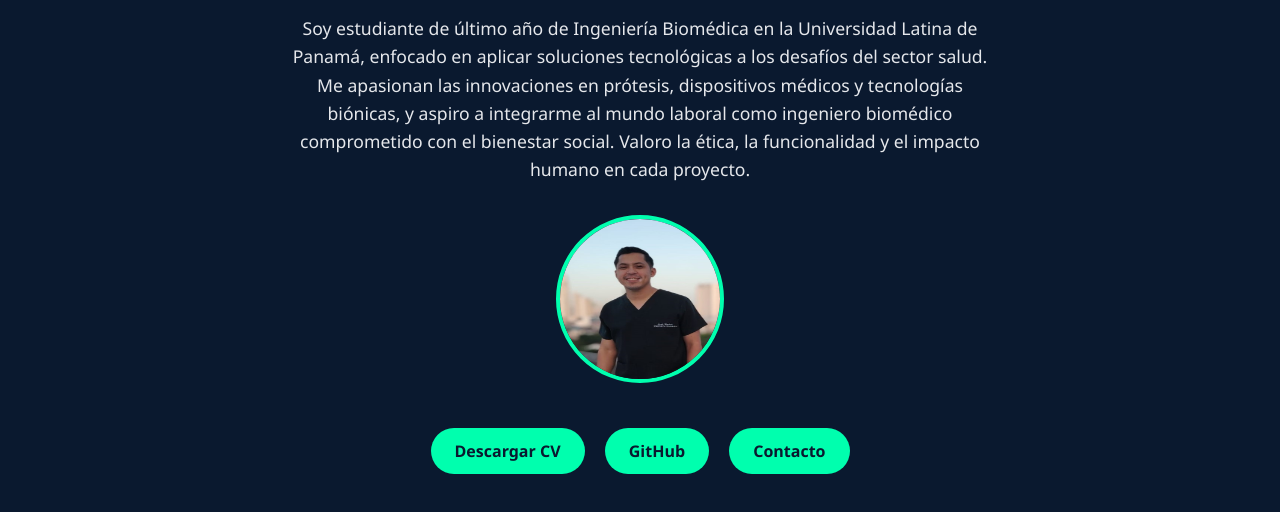
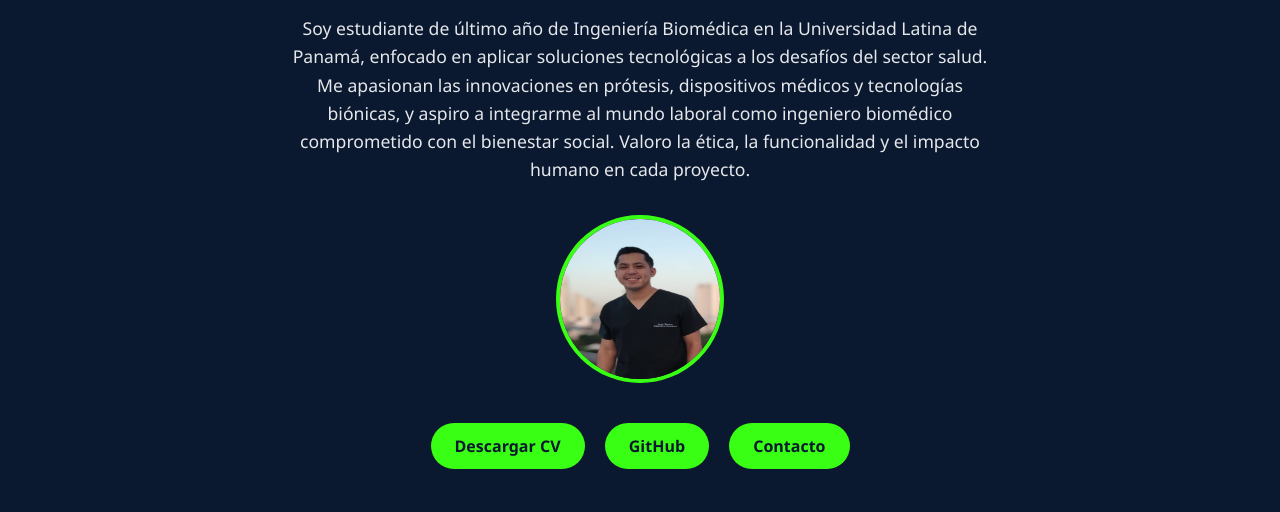
Before and after one commit to JJMACIAST/JJMACIAST, a plain HTML site: page index.html in a window 1280 px wide. Shown: the part 262-774 px from the top of the page. Drawn offline with Linux system fonts and the light colour scheme.

Commit message:
index.html

```diff
--- a/index.html
+++ b/index.html
@@ -1,9 +1,3 @@
-<!DOCTYPE html>
-<html lang="es">
-<head>
-  <meta charset="UTF-8">
-  <meta name="viewport" content="width=device-width, initial-scale=1">
-  <title>Joriel Macías | MY BIOMEDICAL PROFILE</title>
 <style>
   body {
     margin: 0;
@@ -47,7 +41,7 @@
     width: 160px;
     height: 160px;
     border-radius: 50%;
-      border: 4px solid #00ffae;
+    border: 4px solid #39ff14;
     margin-top: 2rem;
   }
 
@@ -60,7 +54,7 @@
     margin: 0.5rem;
     padding: 0.75rem 1.5rem;
     border-radius: 25px;
-      background: #00ffae;
+    background: #39ff14; /* VERDE NEÓN brillante */
     color: #0a192f;
     text-decoration: none;
     font-weight: bold;
@@ -69,7 +63,7 @@
 
   .buttons a:hover {
     transform: scale(1.05);
-      box-shadow: 0 0 10px #00ffae;
+    box-shadow: 0 0 15px #39ff14;
   }
 </style>
 </head>
```
Lines whose indentation alone changed are shown as unchanged.
